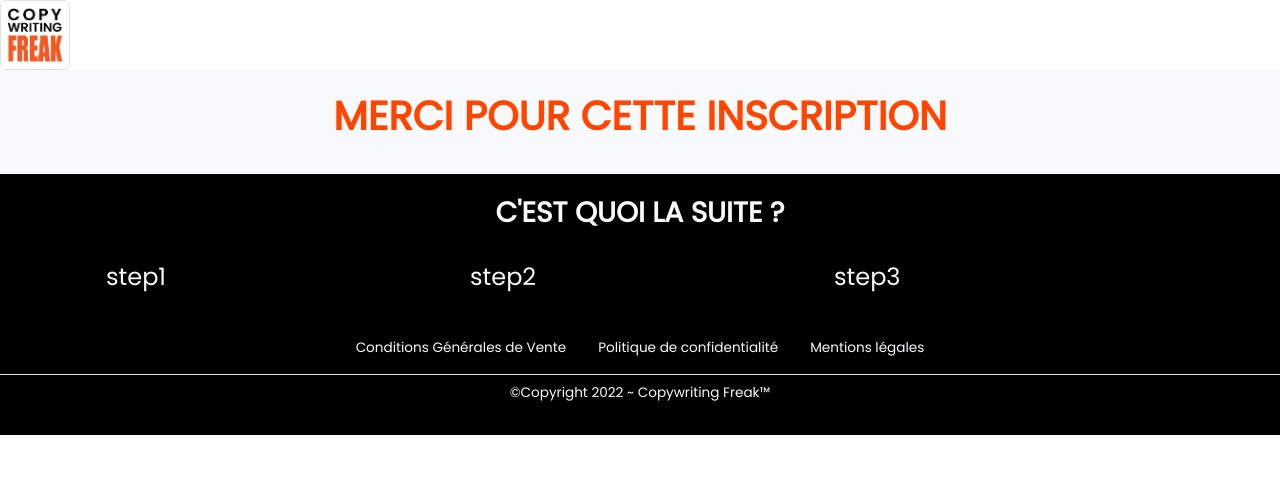
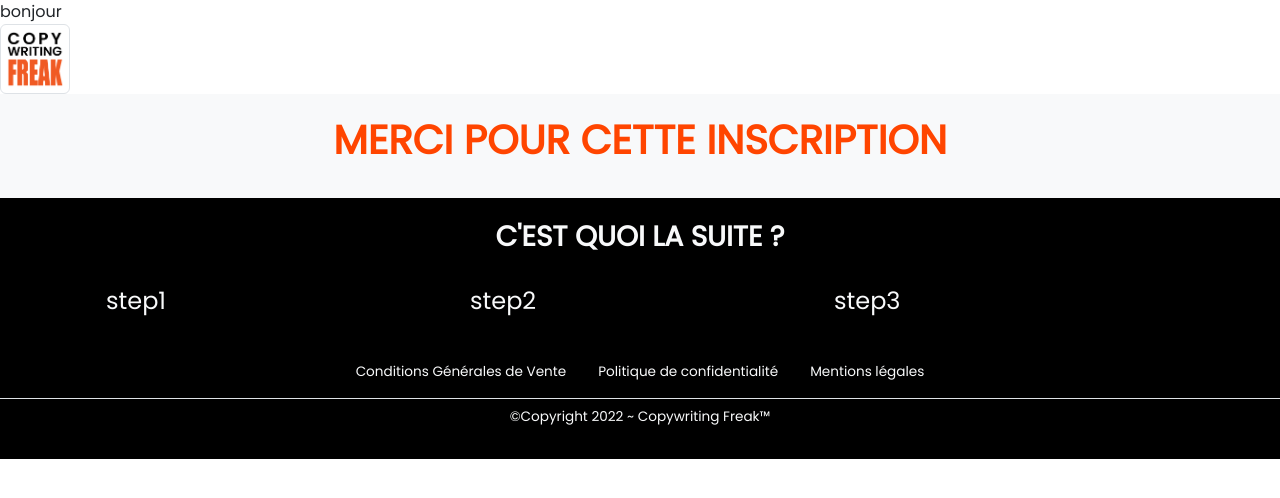
Before and after one commit to Osyrios/copyright_freak, a PHP site: page / in a window 1280 px wide. Shown: the top 498 px of the page. Run offline with PHP 8.4, Linux system fonts and the light colour scheme; some libraries are stand-ins or nearby versions.

Commit message:
Commit et push initial projet

```diff
--- a/index.php
+++ b/index.php
@@ -10,7 +10,7 @@
   <link rel="stylesheet" href="css/bootstrap.min.css">
   <link rel="stylesheet" href="css/style.css">
 </head>
-
+<?php echo bonjour ?>
 <body>
   <header>
     <a href="index.html">
```
